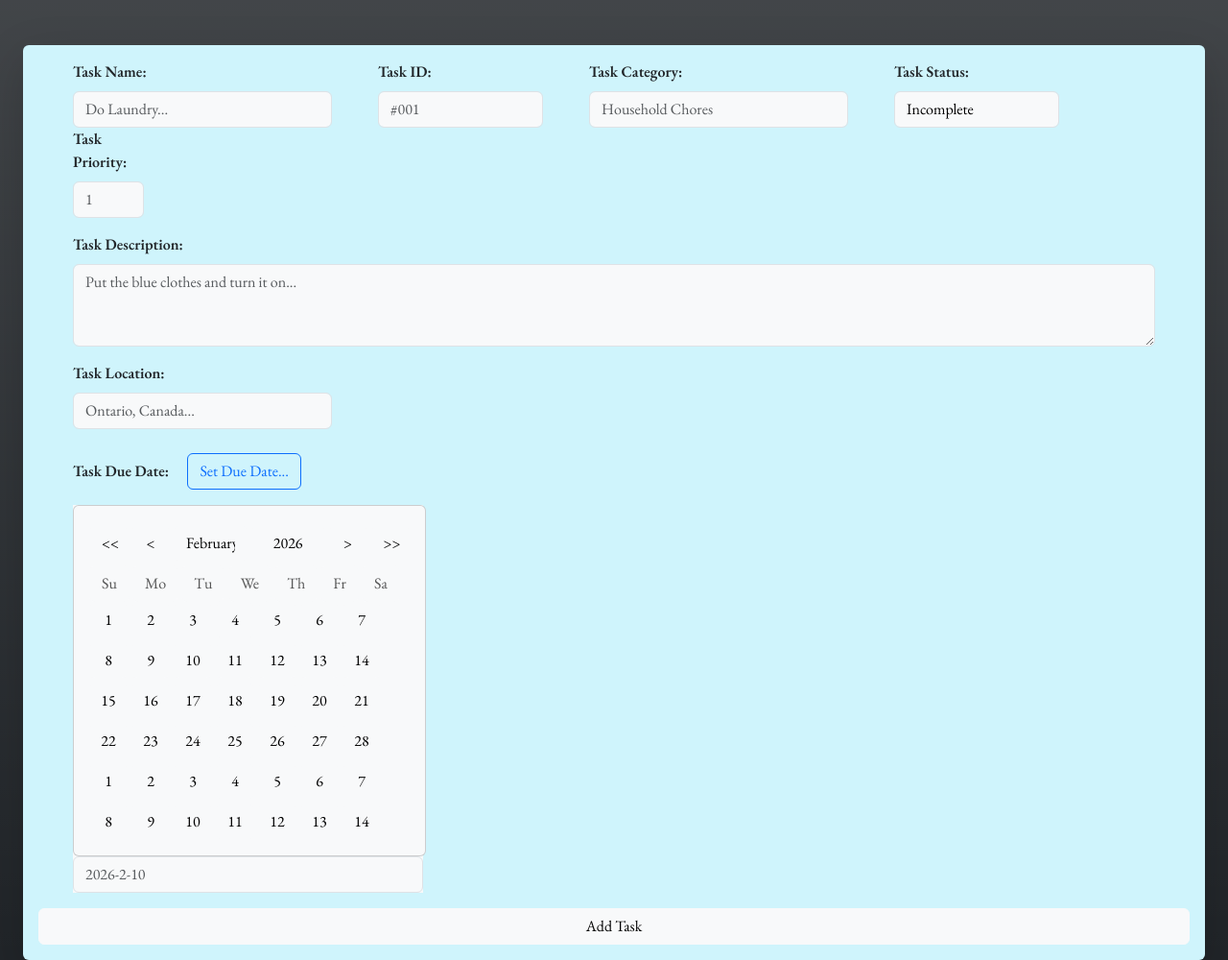
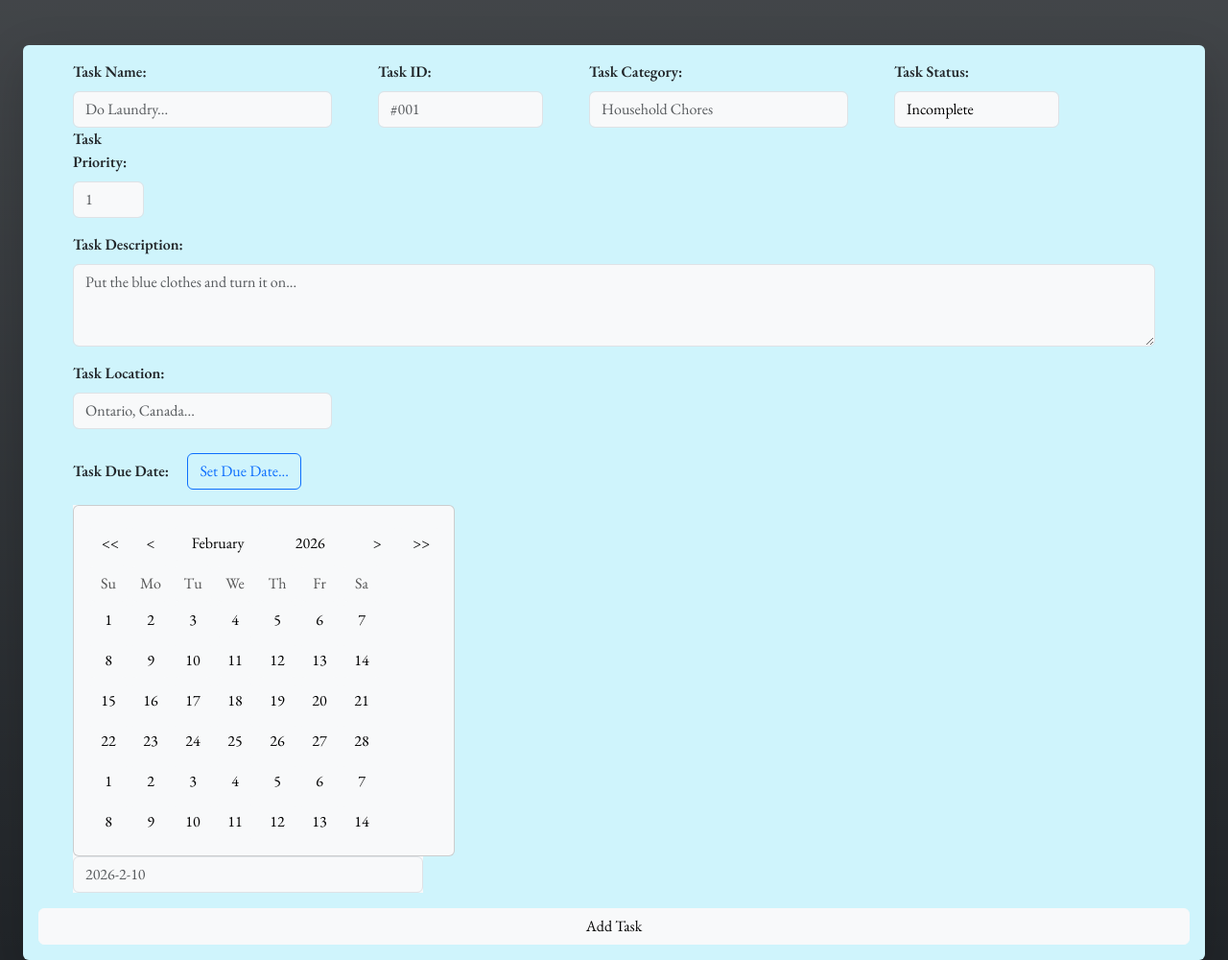
Before and after one commit to xxaad0/DarjahAI, a Flask app: page /tasks in a window 1280 px wide, after a click on "Set Due Date...". Shown: the part 57-1057 px from the top of the page at 96% size. Run offline with Flask 3, Linux system fonts and the light colour scheme; the visitor is signed in with stand-in values (Sample User, id 1); data that the repository does not hold is empty.

Commit message:
fix daysbuttons

```diff
--- a/darjahai/static/css/styles.css
+++ b/darjahai/static/css/styles.css
@@ -323,14 +323,23 @@ html.home-page::-webkit-scrollbar-thumb, body.home-page::-webkit-scrollbar-thumb
   flex-wrap: nowrap;
   width: max-content;
   align-items: center;
-  grid-template-columns: 2.5rem 2.5rem 10ch 10ch 2.5rem 2.5rem;
-}
-
-.taskcalendarbuttongroup{
+  grid-template-columns: 2.5rem 2.5rem 12ch 12ch 2.5rem 2.5rem;
     width: 100%;
     padding:.25rem 0;
     white-space:nowrap;
 }
+.taskcalendarbuttondaysofweek{
+  display: grid !important;
+  grid-template-columns: repeat(7, 2.5rem) !important;
+  gap: .25rem;
+  width: fit-content;
+}
+
+.taskcalendarbuttondaysofweek > button{
+  width: 2.5rem;
+  padding: .375rem 0;
+}
+
 
 .taskcalendargrid{
   display: grid !important;
```
